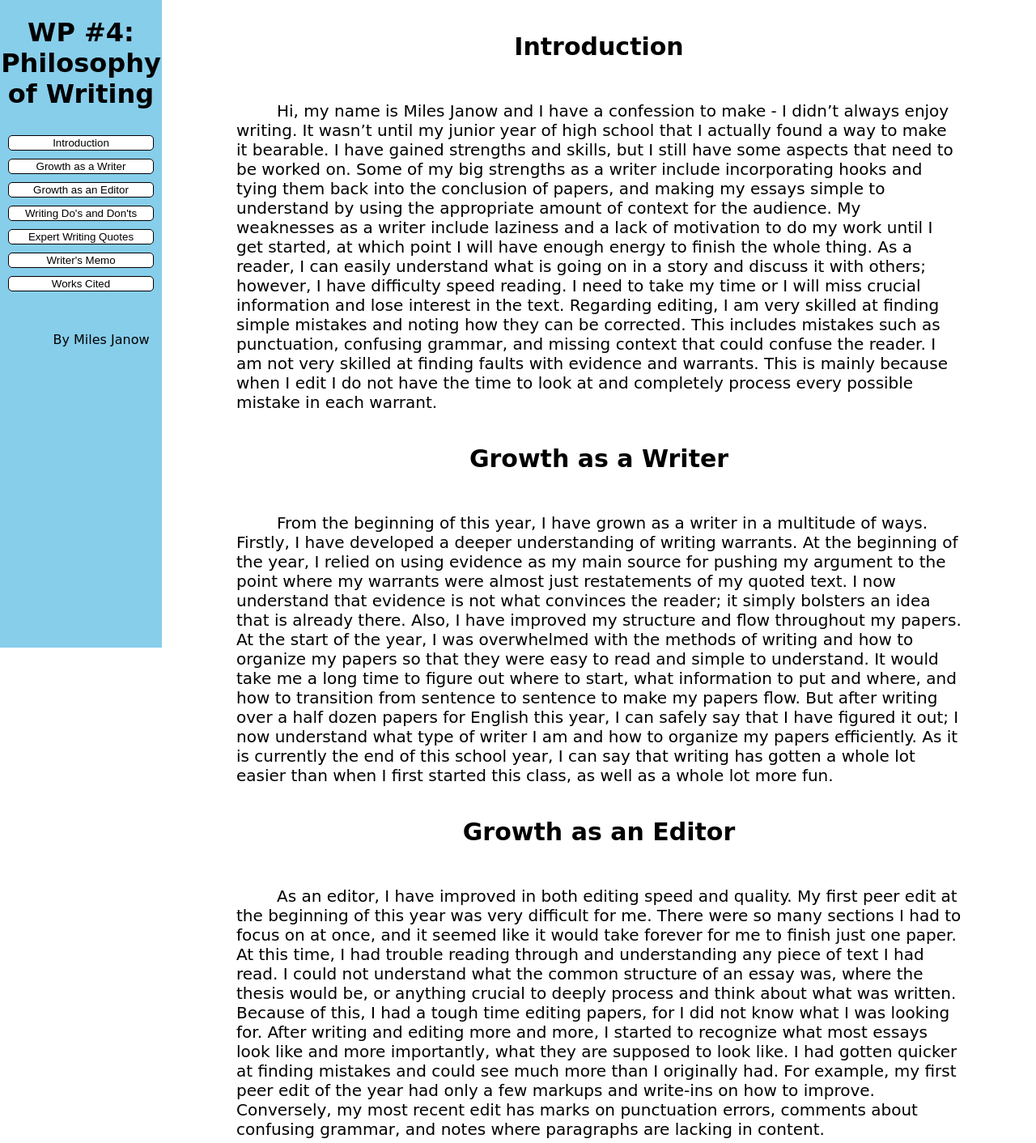
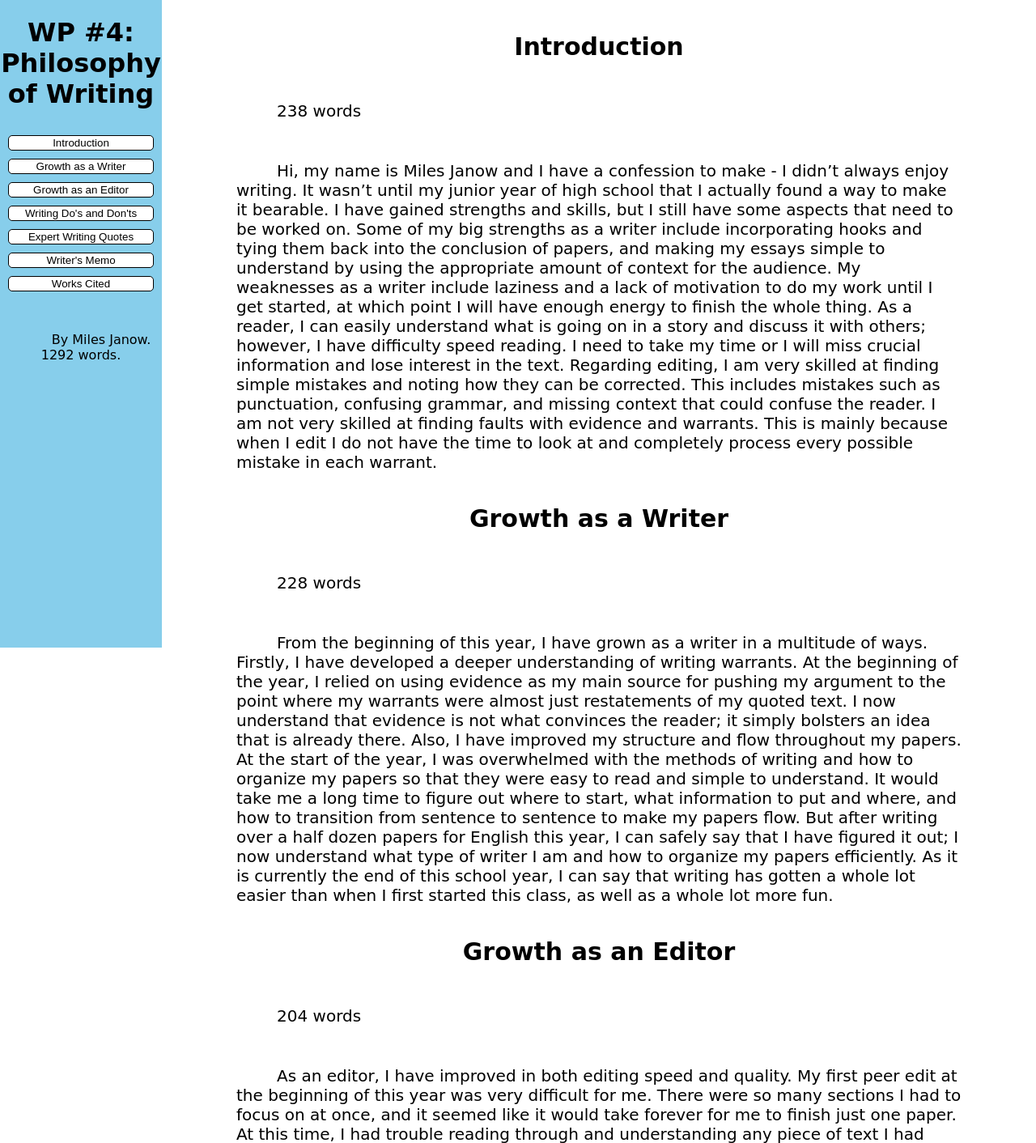
Before and after one commit to MilesJanow/English-2367-WP-4, a plain HTML site: page index.html in a window 1280 px wide. Shown: the top 1412 px of the page at 81% size. Drawn offline with Linux system fonts and the light colour scheme.

Commit message:
added word count

```diff
--- a/index.html
+++ b/index.html
@@ -16,30 +16,34 @@
         <button class="navbutton" onclick="smoothScroll('quotes')">Expert Writing Quotes</button>
         <button class="navbutton" onclick="smoothScroll('writers-memo')">Writer's Memo</button>
         <button class="navbutton" onclick="smoothScroll('works-cited')">Works Cited</button>
-        <p>By Miles Janow</p>
+        <p>By Miles Janow. 1292 words.</p>
     </div>
     <div class="navbar" style="position: static"></div>
 
     <div class="section" id="introduction">
         <h2>Introduction</h2>
+        <p>238 words</p>
         <p>
             Hi, my name is Miles Janow and I have a confession to make - I didn’t always enjoy writing. It wasn’t until my junior year of high school that I actually found a way to make it bearable. I have gained strengths and skills, but I still have some aspects that need to be worked on. Some of my big strengths as a writer include incorporating hooks and tying them back into the conclusion of papers, and making my essays simple to understand by using the appropriate amount of context for the audience. My weaknesses as a writer include laziness and a lack of motivation to do my work until I get started, at which point I will have enough energy to finish the whole thing. As a reader, I can easily understand what is going on in a story and discuss it with others; however, I have difficulty speed reading. I need to take my time or I will miss crucial information and lose interest in the text. Regarding editing, I am very skilled at finding simple mistakes and noting how they can be corrected. This includes mistakes such as punctuation, confusing grammar, and missing context that could confuse the reader. I am not very skilled at finding faults with evidence and warrants. This is mainly because when I edit I do not have the time to look at and completely process every possible mistake in each warrant.
         </p>
     </div>
     <div class="section" id="growth-writer">
         <h2>Growth as a Writer</h2>
+        <p>228 words</p>
         <p>
             From the beginning of this year, I have grown as a writer in a multitude of ways. Firstly, I have developed a deeper understanding of writing warrants. At the beginning of the year, I relied on using evidence as my main source for pushing my argument to the point where my warrants were almost just restatements of my quoted text. I now understand that evidence is not what convinces the reader; it simply bolsters an idea that is already there. Also, I have improved my structure and flow throughout my papers. At the start of the year, I was overwhelmed with the methods of writing and how to organize my papers so that they were easy to read and simple to understand. It would take me a long time to figure out where to start, what information to put and where, and how to transition from sentence to sentence to make my papers flow. But after writing over a half dozen papers for English this year, I can safely say that I have figured it out; I now understand what type of writer I am and how to organize my papers efficiently. As it is currently the end of this school year, I can say that writing has gotten a whole lot easier than when I first started this class, as well as a whole lot more fun.
         </p>
     </div>
     <div class="section" id="growth-editor">
         <h2>Growth as an Editor</h2>
+        <p>204 words</p>
         <p>
             As an editor, I have improved in both editing speed and quality. My first peer edit at the beginning of this year was very difficult for me. There were so many sections I had to focus on at once, and it seemed like it would take forever for me to finish just one paper. At this time, I had trouble reading through and understanding any piece of text I had read. I could not understand what the common structure of an essay was, where the thesis would be, or anything crucial to deeply process and think about what was written. Because of this, I had a tough time editing papers, for I did not know what I was looking for. After writing and editing more and more, I started to recognize what most essays look like and more importantly, what they are supposed to look like. I had gotten quicker at finding mistakes and could see much more than I originally had. For example, my first peer edit of the year had only a few markups and write-ins on how to improve. Conversely, my most recent edit has marks on punctuation errors, comments about confusing grammar, and notes where paragraphs are lacking in content.
         </p>
     </div>
     <div class="section" id="dos-and-donts">
         <h2>Writing Do's and Don'ts</h2>
+        <p>168 words</p>
         <h3>Do's:</h3>
         <ul>
             <li>Write about something you are interested in</li>
@@ -73,6 +77,7 @@
     </div>
     <div class="section" id="quotes">
         <h2>Expert Writing Quotes</h2>
+        <p>320 words</p>
         <p>
             <ol>
                 <li>
@@ -97,6 +102,7 @@
     </div>
     <div class="section" id="writers-memo">
         <h2>Writer's Memo</h2>
+        <p>134 words</p>
         <p>
             When I was first presented with this writing project, I had thought that getting this done on time would be impossible. I am not a creative nor a crafty person, so I knew that making this happen with excellence would take the most out of me. Luckily, I was able to create a website as my “creative” part, so I was still able to write my content in an essay/outline format and just paste it over after I was done. The hardest part of this essay was writing in the first person. I have familiarized this to be taboo up until now, so breaking that pattern was a struggle. If I could go back and do this again, I would create a truly creative project, such as a scrapbook or three-dimensional art piece.
         </p>
```
